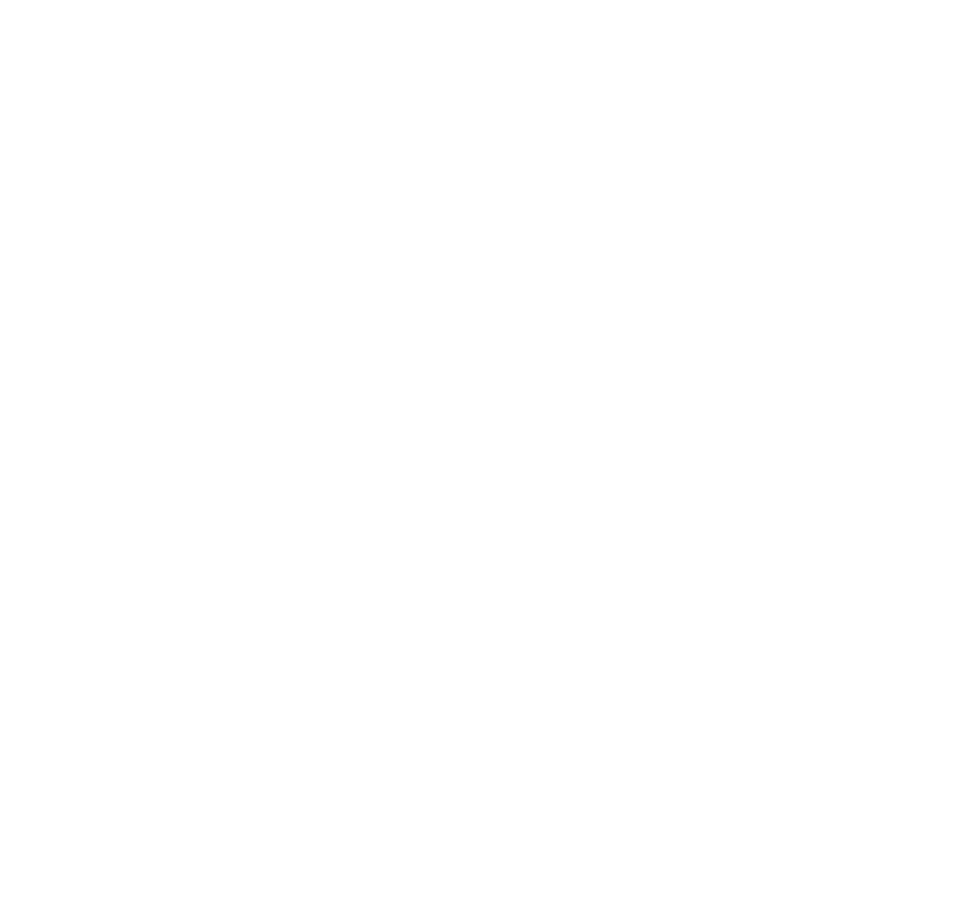
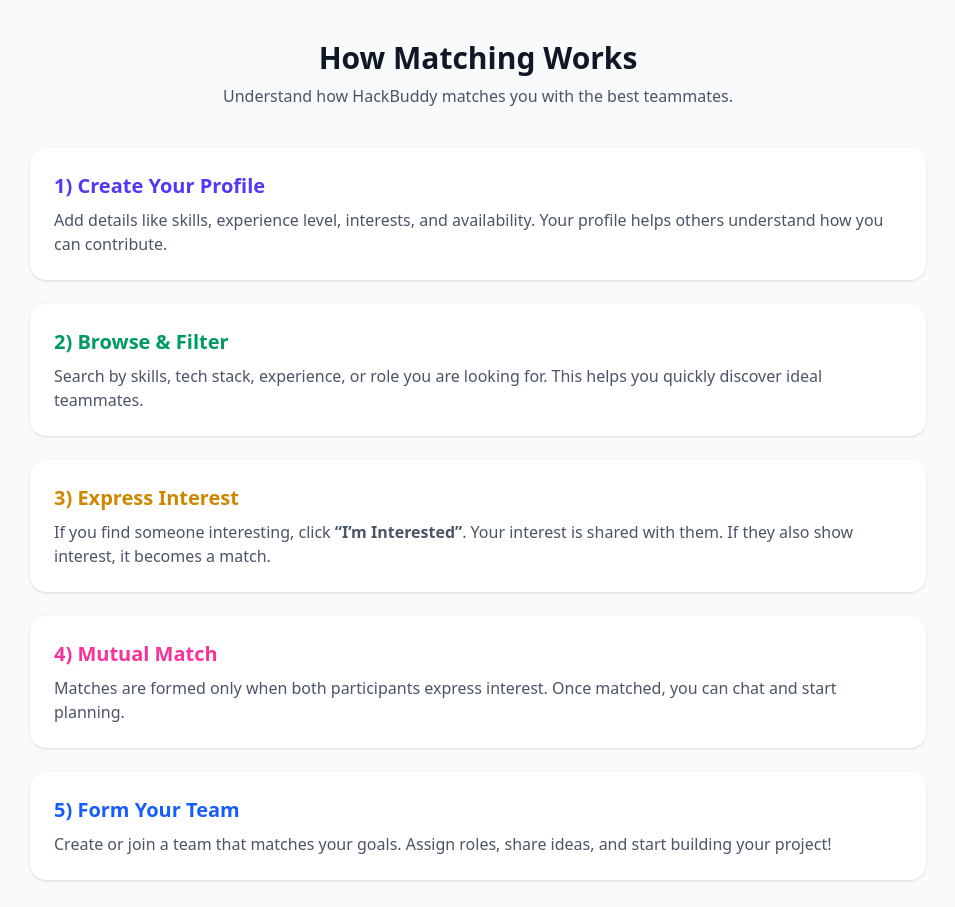
Before and after one commit to vipin-singh-me/devfest-buildathon-project, a React app: page /how-matching-works in a window 1280 px wide. Before the commit this address had no page. Shown: the top 907 px of the page, without its empty margins (162-1117 px from the left). Before the commit the page ends 800 px from the top, so only its background shows below. Built offline with nearby package versions, Linux system fonts and the light colour scheme; the HTML template or start-up script is replaced by a standard one.

Commit message:
almost frontend done

```diff
--- a/src/App.jsx
+++ b/src/App.jsx
@@ -11,6 +11,7 @@ import HowMatchingWorks from "./pages/HowMatchingWorks";
 import CreateTeam from "./pages/CreateTeam";
 import JoinTeam from "./pages/JoinTeam";
 import AllTeams from "./pages/AllTeams";
+import HowItWorks from "./pages/HowItWorks";
 
 const App = () => {
   return (
@@ -25,6 +26,8 @@ const App = () => {
         <Route path="/create-team" element={<CreateTeam />} />
         <Route path="/jointeam" element={<JoinTeam />} />
         <Route path="/allteams" element={<AllTeams />} />
+        <Route path="/how-matching-works" element={<HowItWorks />} />
+
 
 
       </Routes>
--- a/src/pages/GetStarted.jsx
+++ b/src/pages/GetStarted.jsx
@@ -160,49 +160,6 @@ const GetStarted = () => {
                         </div>
 
                         {/* sample idea cards */}
-                        <div className="grid grid-cols-1 sm:grid-cols-2 gap-4">
-                            <div className="bg-gradient-to-r from-white to-gray-50 rounded-2xl p-5 shadow-sm hover:shadow-md transition">
-                                <div className="flex items-center justify-between">
-                                    <h4 className="font-semibold text-gray-800">Community Map</h4>
-                                    <span className="text-sm text-gray-500">3–4 devs</span>
-                                </div>
-                                <p className="text-sm text-gray-600 mt-2">
-                                    Find local events and allow RSVPs — frontend + maps + backend.
-                                </p>
-                                <div className="mt-3 flex gap-2">
-                                    <Link
-                                        to="/jointeam"
-                                        className="text-sm px-3 py-1 rounded-md bg-blue-50 text-blue-600"
-                                    >
-                                        Join
-                                    </Link>
-                                    <Link to="/how-it-works" className="text-sm px-3 py-1 rounded-md border">
-                                        Details
-                                    </Link>
-                                </div>
-                            </div>
-
-                            <div className="bg-gradient-to-r from-white to-gray-50 rounded-2xl p-5 shadow-sm hover:shadow-md transition">
-                                <div className="flex items-center justify-between">
-                                    <h4 className="font-semibold text-gray-800">Sample Idea — Digital Wall</h4>
-                                    <span className="text-sm text-gray-500">2–3 devs</span>
-                                </div>
-                                <p className="text-sm text-gray-600 mt-2">
-                                    Build a public appreciation wall with badges and leaderboard.
-                                </p>
-                                <div className="mt-3 flex gap-2">
-                                    <Link
-                                        to="/create-team"
-                                        className="text-sm px-3 py-1 rounded-md bg-blue-50 text-blue-600"
-                                    >
-                                        Join
-                                    </Link>
-                                    <Link to="/how-it-works" className="text-sm px-3 py-1 rounded-md border">
-                                        Details
-                                    </Link>
-                                </div>
-                            </div>
-                        </div>
                     </section>
 
                     {/* Right sidebar */}
@@ -259,7 +216,7 @@ const GetStarted = () => {
                                 <Link to="/buddy-list" className="w-full text-center px-4 py-2 rounded-lg border border-gray-200">
                                     Browse Buddies
                                 </Link>
-                                <Link to="/how-it-works" className="w-full text-center px-4 py-2 rounded-lg text-sm text-gray-600">
+                                <Link to="/how-matching-works" className="w-full text-center px-4 py-2 rounded-lg text-sm text-gray-600">
                                     How matching works
                                 </Link>
                             </div>
--- /dev/null
+++ b/src/pages/HowItWorks.jsx
@@ -0,0 +1,93 @@
+import React from "react";
+import { Link } from "react-router-dom";
+
+const HowItWorks = () => {
+  return (
+    <div className="min-h-screen bg-gray-50 px-4 py-10">
+      <div className="max-w-4xl mx-auto">
+
+        {/* Header */}
+        <h1 className="text-3xl font-bold text-gray-900 text-center">
+          How Matching Works
+        </h1>
+        <p className="text-gray-600 text-center mt-2">
+          Understand how HackBuddy matches you with the best teammates.
+        </p>
+
+        {/* Steps */}
+        <div className="mt-10 space-y-6">
+          {/* Step 1 */}
+          <div className="bg-white p-6 rounded-2xl shadow-sm hover:shadow-md transition">
+            <h3 className="text-xl font-semibold text-indigo-600">
+              1) Create Your Profile
+            </h3>
+            <p className="text-gray-600 mt-2">
+              Add details like skills, experience level, interests, and availability.
+              Your profile helps others understand how you can contribute.
+            </p>
+          </div>
+
+          {/* Step 2 */}
+          <div className="bg-white p-6 rounded-2xl shadow-sm hover:shadow-md transition">
+            <h3 className="text-xl font-semibold text-emerald-600">
+              2) Browse & Filter
+            </h3>
+            <p className="text-gray-600 mt-2">
+              Search by skills, tech stack, experience, or role you are looking for.
+              This helps you quickly discover ideal teammates.
+            </p>
+          </div>
+
+          {/* Step 3 */}
+          <div className="bg-white p-6 rounded-2xl shadow-sm hover:shadow-md transition">
+            <h3 className="text-xl font-semibold text-yellow-600">
+              3) Express Interest
+            </h3>
+            <p className="text-gray-600 mt-2">
+              If you find someone interesting, click <strong>“I’m Interested”</strong>.
+              Your interest is shared with them. If they also show interest, it becomes a match.
+            </p>
+          </div>
+
+          {/* Step 4 */}
+          <div className="bg-white p-6 rounded-2xl shadow-sm hover:shadow-md transition">
+            <h3 className="text-xl font-semibold text-pink-500">
+              4) Mutual Match
+            </h3>
+            <p className="text-gray-600 mt-2">
+              Matches are formed only when both participants express interest.
+              Once matched, you can chat and start planning.
+            </p>
+          </div>
+
+          {/* Step 5 */}
+          <div className="bg-white p-6 rounded-2xl shadow-sm hover:shadow-md transition">
+            <h3 className="text-xl font-semibold text-blue-600">
+              5) Form Your Team
+            </h3>
+            <p className="text-gray-600 mt-2">
+              Create or join a team that matches your goals. Assign roles, share ideas, and start building your project!
+            </p>
+          </div>
+        </div>
+
+        {/* CTA */}
+        <div className="text-center mt-10">
+          <Link
+            to="/buddy-list"
+            className="px-6 py-3 bg-blue-600 text-white rounded-lg font-medium hover:bg-blue-700"
+          >
+            Start Finding Buddies
+          </Link>
+        </div>
+
+        {/* Footer */}
+        <footer className="mt-16 text-center text-gray-500 text-sm">
+          Love from © D3 Unit ❤️
+        </footer>
+      </div>
+    </div>
+  );
+};
+
+export default HowItWorks;
```
